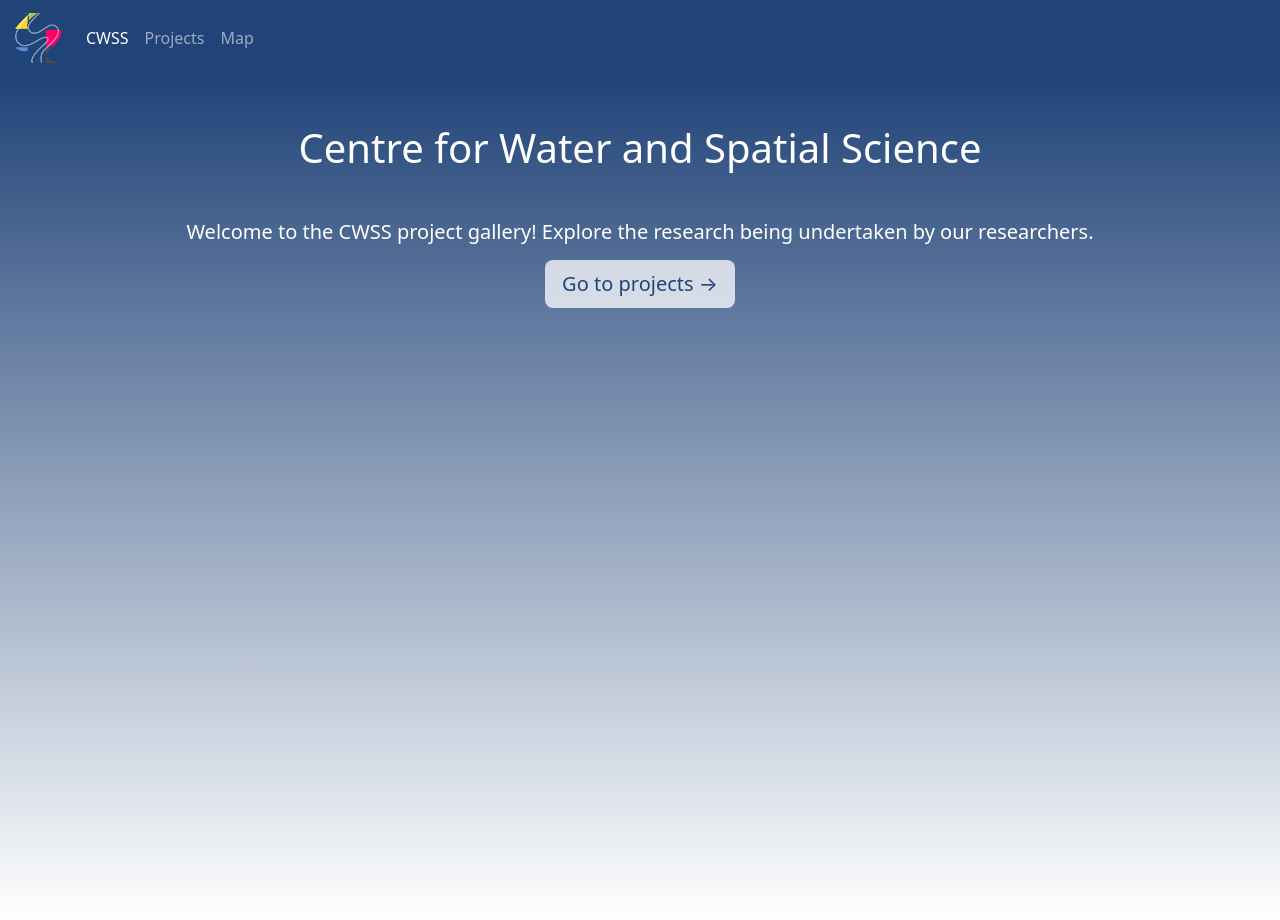
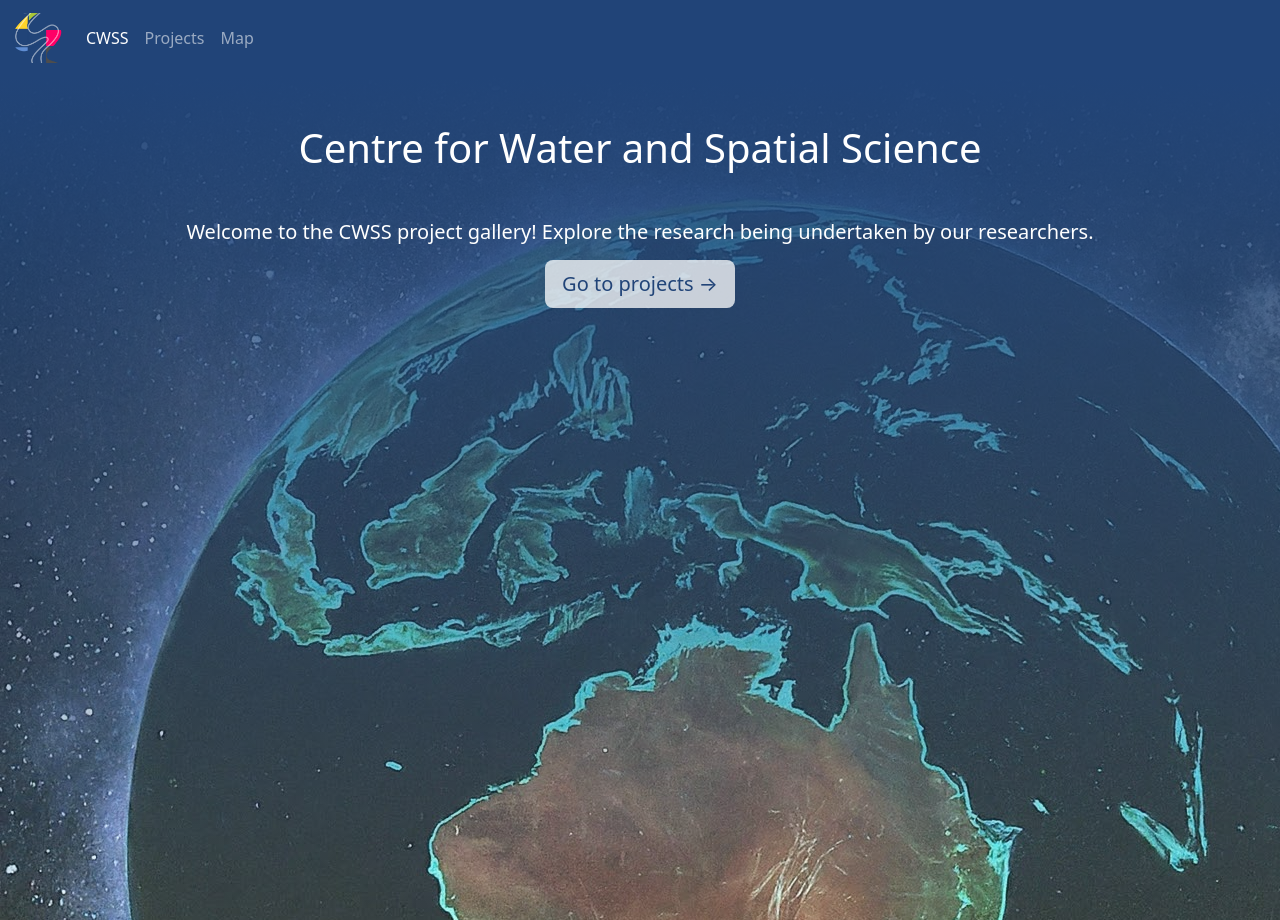
Before and after one commit to jmad1v07/cwss-projects, a Jekyll site: the page built from index.markdown, in a window 1280 px wide. Built offline with Jekyll 4.4.1, drawn with Linux system fonts in a browser that asks for light colours.

Commit message:
landing image urls

```diff
--- a/_includes/navbar.html
+++ b/_includes/navbar.html
@@ -13,7 +13,7 @@
           <li class="nav-item">
             <a class="nav-link active" href="{{site.baseurl}}/index">CWSS</a>
           </li>
-          <li class="nav-item .d-md-block">
+          <li class="nav-item">
             <a class="nav-link" href="{{site.baseurl}}/projects">Projects</a>
           </li>
           <li class="nav-item">
--- a/assets/css/style.css
+++ b/assets/css/style.css
@@ -5,7 +5,7 @@
     background-size: cover;
     background-position: center;
     background-repeat: no-repeat no-repeat;
-    background: linear-gradient(to bottom, rgba(33, 68, 120, 1), rgba(255, 255, 255, 0.05)), url('{{site.url}}{{site.baseurl}}/assets/img/gemini_image_aus.jpg');
+    background: linear-gradient(to bottom, rgba(33, 68, 120, 1), rgba(255, 255, 255, 0.05)), url("../img/gemini_image_aus.jpg");
 }
 
 .landing-text{
```
